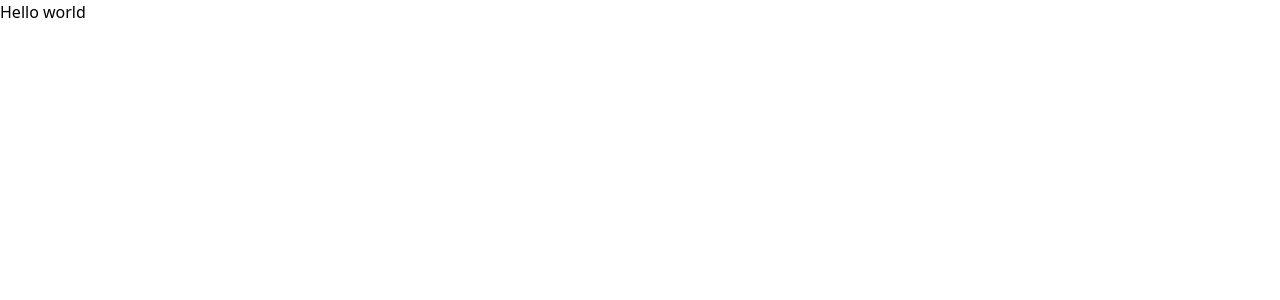
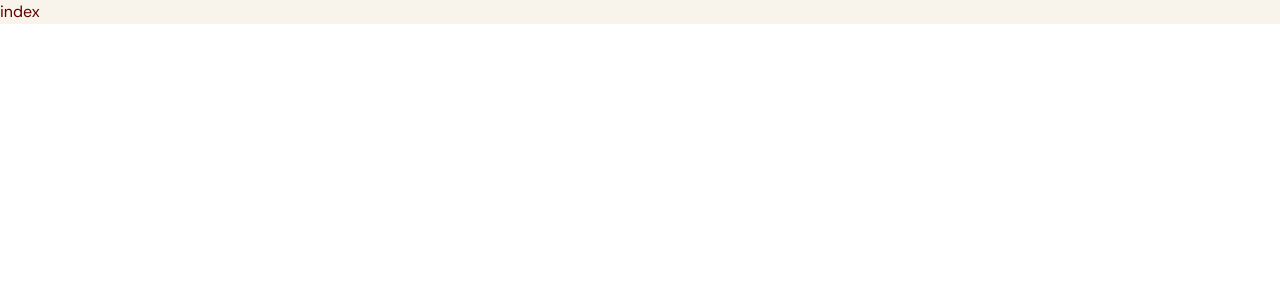
Before and after one commit to 0trava/Gym_typescrips, a React (Vite) app: page / in a window 1280 px wide. Shown: the top 300 px of the page. Built offline with nearby package versions, Linux system fonts and the light colour scheme.

Commit message:
add hero icon

```diff
--- a/src/App.tsx
+++ b/src/App.tsx
@@ -1,7 +1,10 @@
+import Navbar from "@/scenes/navbar";
 
 function App() {
 
-  return <div>Hello world</div>
+  return <div className="app bg-gray-20 ">
+    <Navbar />
+  </div>
 }
 
 export default App
--- a/src/index.css
+++ b/src/index.css
@@ -1,5 +1,17 @@
-
+/* Import fonts  */
+@import url('https://fonts.googleapis.com/css2?family=DM+Sans:wght@400;700&family=Montserrat:wght@700&display=swap');
 
 @tailwind base;
 @tailwind components;
 @tailwind utilities;
+
+
+htm,
+body,
+#root,
+.app {
+    height: 100%;
+    width: 100%;
+    font-family: "DM Sans", sans-serif;
+    @apply text-gray-500;
+}
--- /dev/null
+++ b/src/scenes/navbar/index.tsx
@@ -0,0 +1,14 @@
+
+import { useState } from "react";
+import {Bars3Icon, XMarkIcon } from "@heroicons/react/24/solid";
+import Logo from "@/assets/Logo.png";
+
+type Props = {}
+
+const Navbar = (props: Props) => {
+  return (
+    <div>index</div>
+  )
+}
+
+export default Navbar;
```
Also changed, not shown: 1 other file (tests, documents, lock files or other folders).
